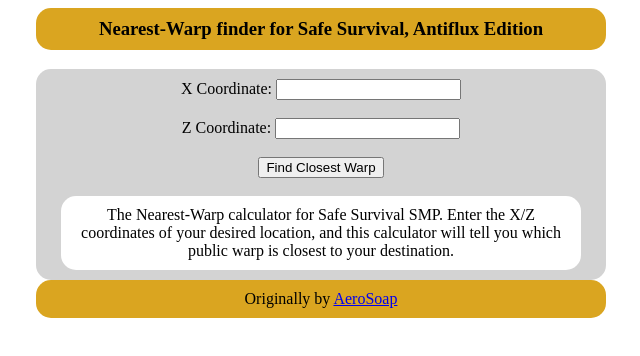
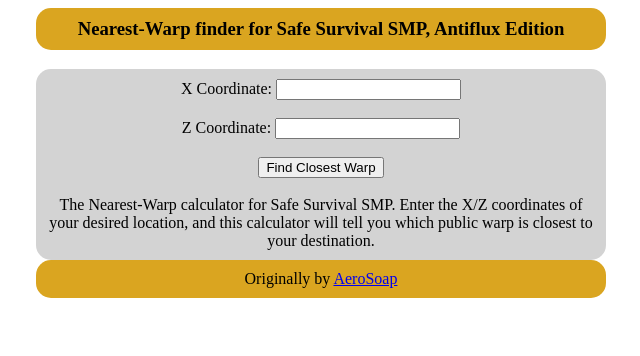
Before and after one commit to Antiflux/Nearest-Warp, a plain HTML site: page index.html in a window 1280 px wide. Shown: the whole page, without its empty margins (319-959 px from the left). Drawn offline with Linux system fonts and the light colour scheme.

Commit message:
Changed text, added div for secondary output

```diff
--- a/index.html
+++ b/index.html
@@ -26,7 +26,7 @@
 		border-radius: 15px;
 		padding: 10px;
 	}
-	#output {
+	.output {
 		max-width: 500px;
 		margin-left: auto;
 		margin-right: auto;
@@ -39,7 +39,7 @@
 </style>
 </HEAD>
 <BODY>
-<H3 class="title">Nearest-Warp finder for Safe Survival, Antiflux Edition</H3>
+<H3 class="title">Nearest-Warp finder for Safe Survival SMP, Antiflux Edition</H3>
 <div id="wrapper">
 	<label for="x">X Coordinate:</label>
 	<input type="number" id="x">
@@ -53,6 +53,10 @@
 		X/Z coordinates of your desired location, and this calculator will tell
 		you which public warp is closest to your destination.</div>
 </div>
+<div id="additional_results" style="display: none;" >
+	<br>
+	<div class="output" id="secondary"></div>
+</div>
 <div class="title">Originally by <a href="https://github.com/TechEpic/Nearest-Warp/">AeroSoap</a></div>
 
 <script src="main.js"></script>
```
